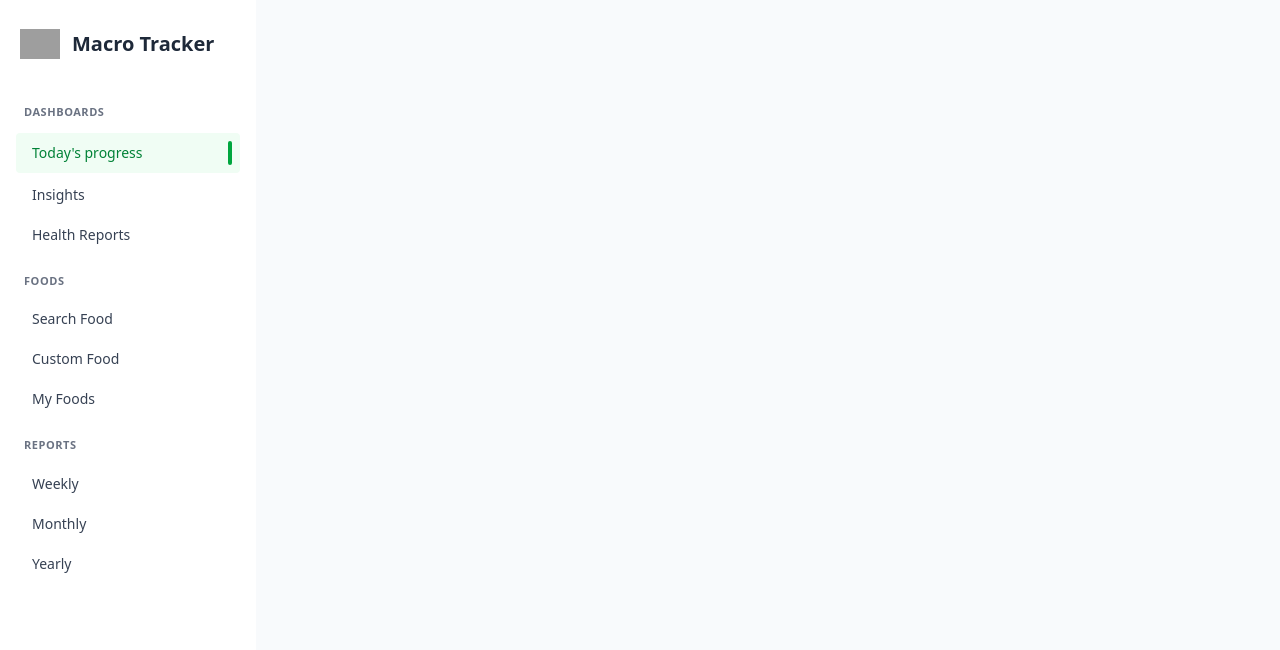
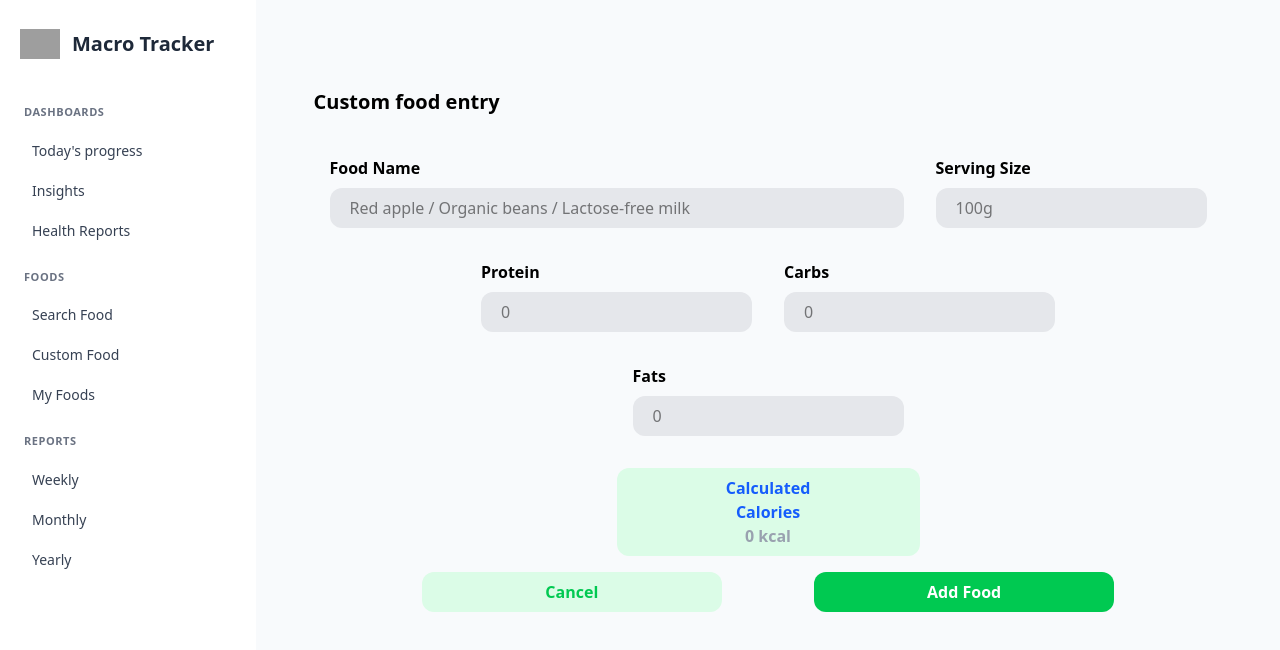
Before and after one commit to wacb14/macro-tracker, an Angular app: page /custom-food in a window 1280 px wide. Before the commit this address led to /. Shown: the top 650 px of the page. Built offline with nearby package versions, Linux system fonts and the light colour scheme; grey boxes are pictures that could not be loaded; some icons are missing.

Commit message:
Custom food form layout

```diff
--- a/src/app/app.routes.ts
+++ b/src/app/app.routes.ts
@@ -1,8 +1,10 @@
 import { Routes } from '@angular/router';
 import { MainDashboardComponent } from './main-dashboard/main-dashboard.component';
 import { SearchFoodComponent } from './search-food/search-food.component';
+import { CustomFoodComponent } from './custom-food/custom-food.component';
 
 export const routes: Routes = [
   { path: '', component: MainDashboardComponent },
   { path: 'search-food', component: SearchFoodComponent },
+  { path: 'custom-food', component: CustomFoodComponent },
 ];
--- /dev/null
+++ b/src/app/custom-food/custom-food.component.html
@@ -0,0 +1,74 @@
+<div class="pt-6 w-full max-w-7xl">
+  <h2 class="text-xl font-bold text-black self-start">Custom food entry</h2>
+</div>
+<form action="" class="mt-6 w-full max-w-7xl grid grid-cols-12">
+  <div class="col-span-12 md:col-span-8 p-4 w-full flex flex-col">
+    <label for="" class="font-semibold pb-2">Food Name</label>
+    <input
+      type="text"
+      class="rounded-xl bg-gray-200 px-5 w-full h-10 focus:outline-none focus:ring-2 focus:ring-green-500"
+      placeholder="Red apple / Organic beans / Lactose-free milk"
+    />
+  </div>
+  <div
+    class="col-span-12 md:col-span-4 p-4 w-full flex flex-col"
+  >
+    <label for="" class="font-semibold pb-2">Serving Size</label>
+    <input
+      type="text"
+      class="rounded-xl bg-gray-200 px-5 w-full h-10 focus:outline-none focus:ring-2 focus:ring-green-500"
+      placeholder="100g"
+    />
+  </div>
+  <div
+    class="col-span-12 md:col-span-4 md:col-start-3 p-4 w-full flex flex-col"
+  >
+    <label for="" class="font-semibold pb-2">Protein</label>
+    <input
+      type="text"
+      class="rounded-xl bg-gray-200 px-5 w-full h-10 focus:outline-none focus:ring-2 focus:ring-green-500"
+      placeholder="0"
+    />
+  </div>
+  <div class="col-span-12 md:col-span-4 p-4 w-full flex flex-col">
+    <label for="" class="font-semibold pb-2">Carbs</label>
+    <input
+      type="text"
+      class="rounded-xl bg-gray-200 px-5 w-full h-10 focus:outline-none focus:ring-2 focus:ring-green-500"
+      placeholder="0"
+    />
+  </div>
+  <div class="col-span-12 md:col-span-4 md:col-start-5 p-4 w-full flex flex-col">
+    <label for="" class="font-semibold pb-2">Fats</label>
+    <input
+      type="text"
+      class="rounded-xl bg-gray-200 px-5 w-full h-10 focus:outline-none focus:ring-2 focus:ring-green-500"
+      placeholder="0"
+    />
+  </div>
+  <div
+    class="col-span-12 md:col-span-4 md:col-start-5 rounded-xl bg-green-100 mt-4 p-2 w-full flex flex-col justify-center"
+  >
+    <span class="font-semibold w-full text-center text-blue-600"
+      >Calculated
+    </span>
+    <span class="font-semibold w-full text-center text-blue-600"
+      >Calories
+    </span>
+    <span class="font-semibold w-full text-center text-gray-400">0 kcal</span>
+  </div>
+  <div class="col-span-12 p-4 w-full flex flex-row justify-evenly">
+    <button
+      class="w-75 bg-green-100 rounded-xl py-2 px-4 text-green-500 cursor-pointer hover:bg-green-200 font-semibold"
+      type="button"
+    >
+      Cancel
+    </button>
+    <button
+      class="w-75 bg-green-500 rounded-xl py-2 px-4 text-white cursor-pointer hover:bg-green-600 font-semibold"
+      type="submit"
+    >
+      Add Food
+    </button>
+  </div>
+</form>
--- a/src/app/models/Food.ts
+++ b/src/app/models/Food.ts
@@ -1,10 +1,10 @@
 export interface Food {
   id: number;
   name: string;
+  icon?: string;
   protein: number;
   carbs: number;
   fats: number;
   calories?: number;
   dateTime?: Date;
-  icon?: string;
 }
```
Also changed, not shown: src/app/custom-food/custom-food.component.ts (added, +11 -0 lines), src/app/custom-food/custom-food.component.css (added), 1 other file (tests, documents, lock files or other folders).
